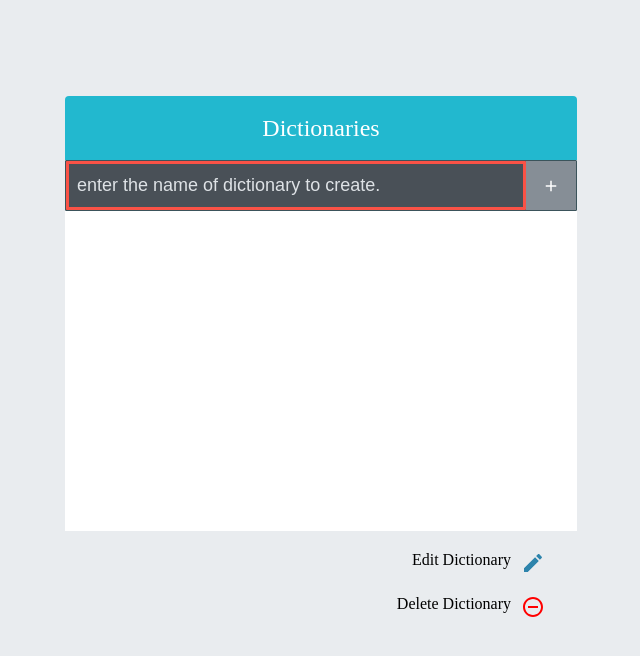
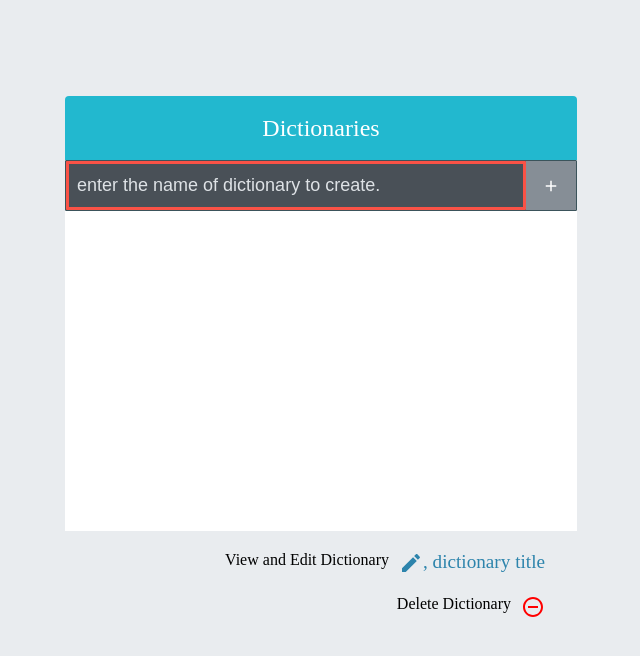
Before and after one commit to jeon7/dictionary-management, a React (Create React App) app: page / in a window 1280 px wide. Shown: the top 656 px of the page, without its empty margins (319-959 px from the left). Built offline with nearby package versions, Linux system fonts and the light colour scheme.

Commit message:
description box update

```diff
--- a/src/components/edit/RecordsTemplate.js
+++ b/src/components/edit/RecordsTemplate.js
@@ -90,6 +90,9 @@ const EditBtn = styled.div`
   display: flex;
   font-size: 1.5rem;
   color: #2d84ac;
+  div{
+    font-size: 1.2rem;
+  }
 `;
 
 const RemoveBtn = styled.div`
@@ -129,7 +132,7 @@ const RecordsTemplate = ({ selected_dictionary_title, children }) => {
       <IconsDescriptionBlock>
         <IconsDescription>
           <label> View and Update Record </label>
-          <EditBtn> <MdModeEdit /> </EditBtn>
+          <EditBtn> <MdModeEdit />  <div>,  records </div></EditBtn>
         </IconsDescription>
         <IconsDescription>
           <label> Delete Record </label>
--- a/src/components/overview/DictionariesTemplate.js
+++ b/src/components/overview/DictionariesTemplate.js
@@ -45,6 +45,9 @@ const EditBtn = styled.div`
   display: flex;
   font-size: 1.5rem;
   color: #2d84ac;
+  div{
+    font-size: 1.2rem;
+  }
 `;
 
 const RemoveBtn = styled.div`
@@ -61,8 +64,8 @@ const DictionariesTemplate = ({ children }) => {
       <Content> {children} </Content>
       <IconsDescriptionBlock>
         <IconsDescription>
-          <label> Edit Dictionary </label>
-          <EditBtn> <MdModeEdit /> </EditBtn>
+          <label> View and Edit Dictionary </label>
+          <EditBtn> <MdModeEdit /> <div>,  dictionary title </div></EditBtn>
         </IconsDescription>
         <IconsDescription>
           <label> Delete Dictionary </label>
--- a/src/components/overview/DictionaryCreate.js
+++ b/src/components/overview/DictionaryCreate.js
@@ -70,8 +70,6 @@ class DictionaryCreate extends Component {
     this.handleChange = this.handleChange.bind(this);
   }
 
-
-
   handleChange(newValue) {
     this.setState({ value: newValue });
   }
```
